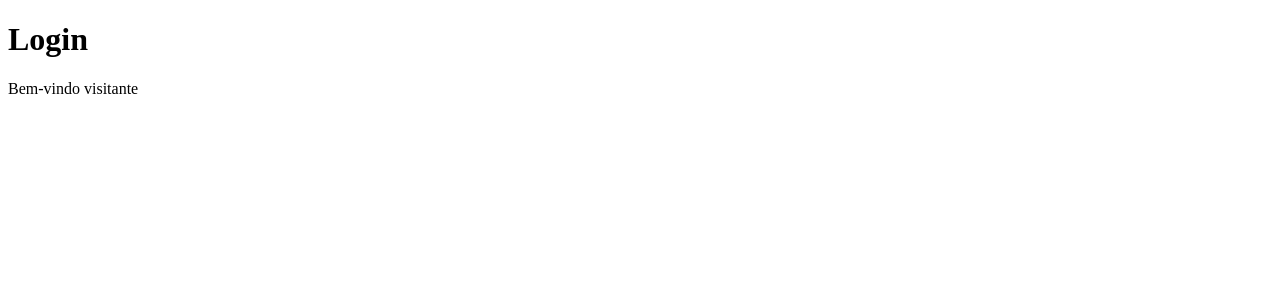
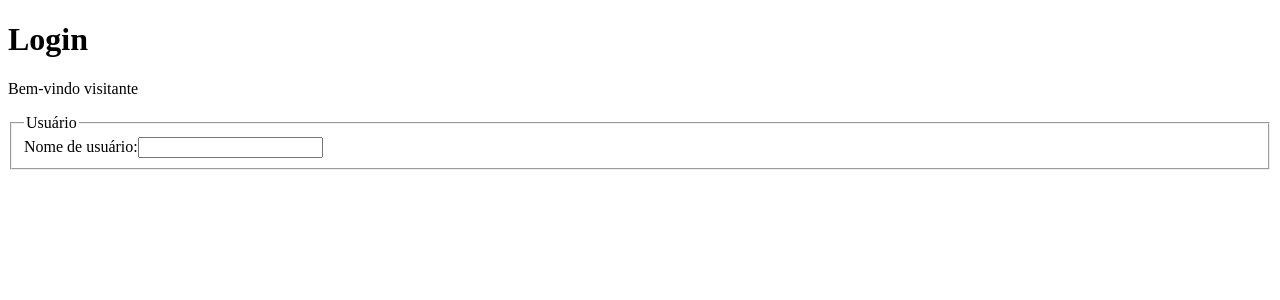
Before and after one commit to Grupo-jag-Fiap/cp5-front-access-control, a React (Vite) app in the folder access-control-cp/: page / in a window 1280 px wide. Shown: the top 300 px of the page. Built offline with nearby package versions, Linux system fonts and the light colour scheme.

Commit message:
feat: adiciona formulário de usuários com validação usando react hook form

```diff
--- a/access-control-cp/src/Login/index.tsx
+++ b/access-control-cp/src/Login/index.tsx
@@ -58,6 +58,32 @@ export default function Login(){
         <p className="">Bem-vindo visitante</p>
         )}
       </div>
+
+      <div className="mx-auto w-[40%]">
+        <form onSubmit={onSubmit} className="frmEditarUsuario">
+            <fieldset>
+                <legend>Usuário</legend>
+                <div>
+                    <label htmlFor="idNomeUsuario">Nome de usuário:</label>
+                    <input
+                    type="text"
+                    id="idNomeUsuario"
+                    className="bg-amber-50"
+                    {...register("nomeUsuario", { required: true, maxLength: 200, minLength: 3 })}
+                    aria-invalid={!!errors.nomeUsuario}
+                    aria-describedby={errors.nomeUsuario ? "nomeUsuario-error" : undefined}
+              />
+              {errors.nomeUsuario && (
+                <span
+                  role="alert"
+                  id="nomeUsuario-error"
+                  className="text-red-600 bg-red-300 border-[1px] border-red-600 rounded-md p-2"
+                >Nome de usuário inválido!</span>
+              )}
+            </div>
+            </fieldset>
+        </form>
+      </div>
     </main>
   );
 }
```
